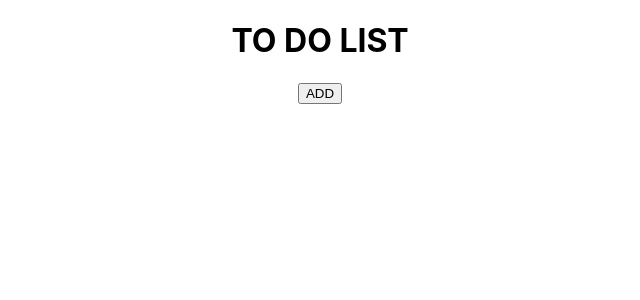
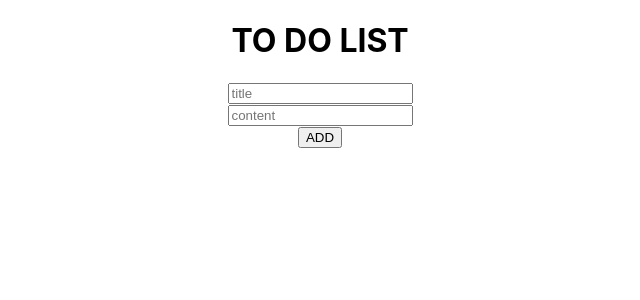
Before and after one commit to YoshitsuguNagao/QuadMinds-Notes-Frontend, a React (Create React App) app: page / in a window 1280 px wide. Shown: the top 300 px of the page, without its empty margins (320-960 px from the left). Built offline with nearby package versions, Linux system fonts and the light colour scheme; no server answers.

Commit message:
add create method

```diff
--- a/src/App.js
+++ b/src/App.js
@@ -1,7 +1,8 @@
 import React from 'react';
 import logo from './logo.svg';
 import './App.css';
-import Todo from './components/Todo'
+import Todo from './components/Todo';
+
 
 function App() {
   return (
--- /dev/null
+++ b/src/components/Form.js
@@ -0,0 +1,32 @@
+import React, { useState, useEffect } from 'react';
+
+
+
+export default function Form(props) {
+  const title = useFormInput('');
+  const content = useFormInput('');
+
+  return (
+    <div>
+      <div className="form-title">
+        <input type="text" {...title} placeholder='title'/>
+      </div>
+      <div className="form-content">
+        <input type="text" {...content} placeholder='content'/>
+      </div>
+
+      <button className="form-btn" onClick={() => {props.createContext(title.value,content.value)}}>ADD</button>
+    </div>
+  )
+}
+
+function useFormInput(initial) {
+  const [value, setValue] = useState(initial)
+  function handleChange(e) {
+    setValue(e.target.value)
+  }
+  return {
+    value,
+    onChange: handleChange,
+  }
+}
--- a/src/components/Todo.js
+++ b/src/components/Todo.js
@@ -1,5 +1,6 @@
 import React, { Component } from 'react';
-import note from '../lib/note-service'
+import note from '../lib/note-service';
+import Form from './Form.js';
 
 export default class Todo extends Component {
   state = {
@@ -7,6 +8,10 @@ export default class Todo extends Component {
     editTitle: '',
     editContent: '',
     editIndex: '',
+  }
+  handleUpdate = (title,content) => {
+    console.log('create',title)
+    note.addNote(title,content)
   }
   componentDidMount() {
     note.getNotes()
@@ -18,7 +23,7 @@ export default class Todo extends Component {
     return (
       <div>
         <h1>TO DO LIST</h1>
-        <button>ADD</button>
+          <Form createContext={this.handleUpdate}/>
 
       </div>
     )
--- a/src/lib/note-service.js
+++ b/src/lib/note-service.js
@@ -13,6 +13,12 @@ class Note {
     return this.note.get(`/notes`)
       .then(({ data }) => data);
   };
+
+  addNote(title,content) {
+    console.log('addNote')
+    return this.note.post(`/notes`,{title,content})
+      .then(({ data }) => data);
+  };
 };
 
 const note = new Note();
```
